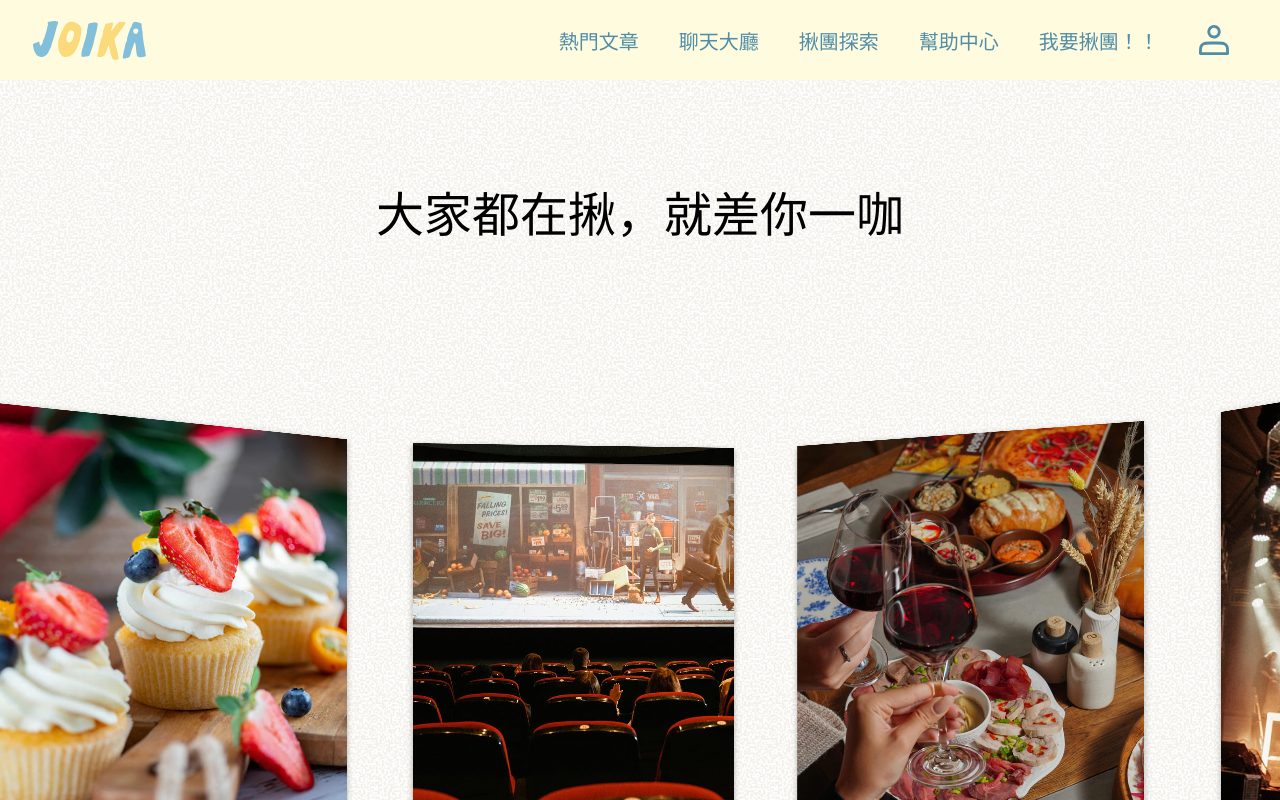
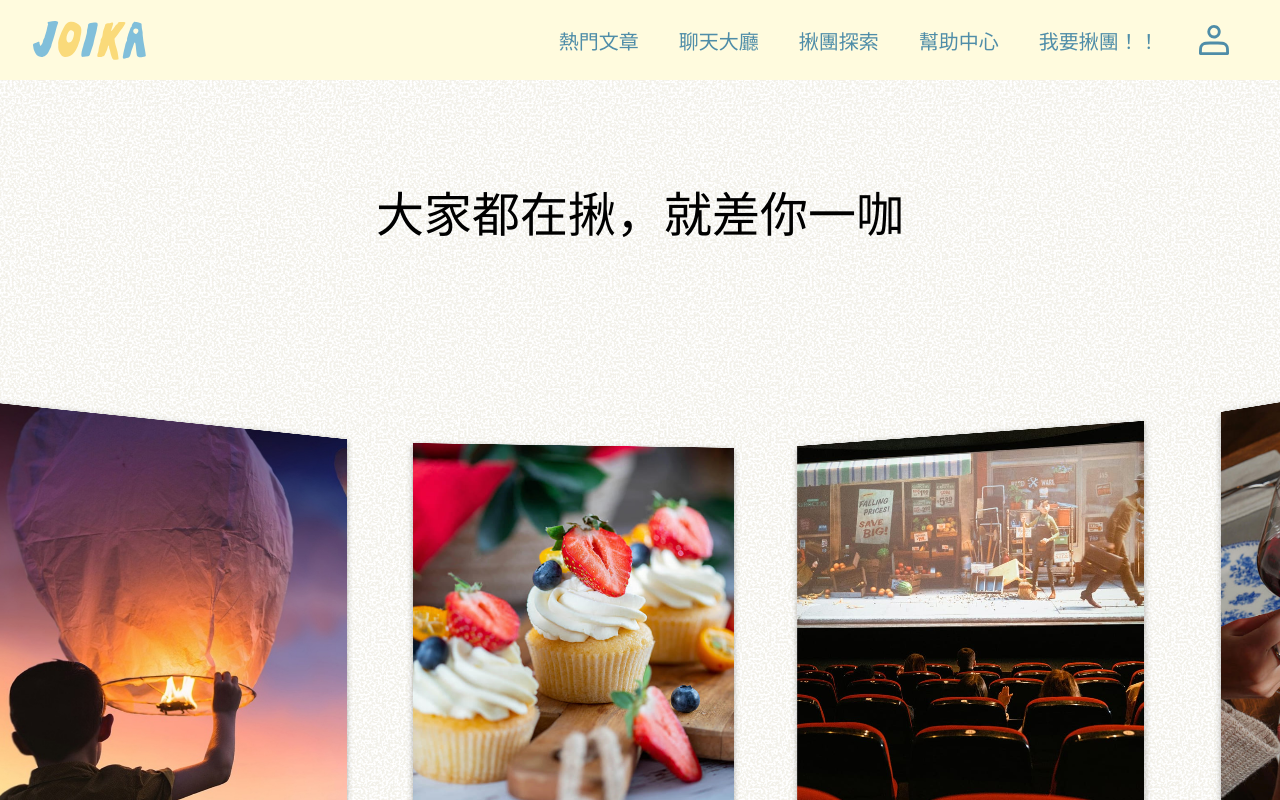
Before and after one commit to Jasonwen1512/joika, a Vue app: page /cjd101/g2/front/group/group-explore in a window 1280 px wide. Shown: the top 800 px of the page. Built offline with nearby package versions, Linux system fonts and the light colour scheme; a web font is replaced by a local one.

Commit message:
輪播木馬動畫，加上點擊跳轉

```diff
--- a/src/components/group/group-explore/carousel.vue
+++ b/src/components/group/group-explore/carousel.vue
@@ -1,6 +1,10 @@
 <script setup>
 import { ref, onMounted } from "vue";
+import { ActivityCategories } from "@/assets/data/fake-activity-category";
 import gsap from "gsap";
+
+const list = [...ActivityCategories].splice(1, 12);
+// console.log(list);
 
 const updateCardPositions = () => {
   const cards = document.querySelectorAll(".scene .content .card");
@@ -22,14 +26,14 @@ const updateCardPositions = () => {
   });
 };
 
-const imgList = Array.from({ length: 12 }, (_, i) => {
-  return new URL(
-    `/src/assets/img/group/group-explore/group-explore-banner-img/img${
-      i + 1
-    }.jpg`,
-    import.meta.url
-  ).href;
-});
+// const imgList = Array.from({ length: 12 }, (_, i) => {
+//   return new URL(
+//     `/src/assets/img/group/group-explore/group-explore-banner-img/img${
+//       i + 1
+//     }.jpg`,
+//     import.meta.url
+//   ).href;
+// });
 
 let rotateTween = ref(null);
 
@@ -111,15 +115,15 @@ onMounted(() => {
     <div class="content">
       <div
         class="card"
-        v-for="(img, index) in imgList"
+        v-for="(item, index) in list"
         :key="index"
         :style="`--i: ${index}`"
         @mouseenter="hoverIn"
         @mouseleave="hoverOut"
       >
         <!-- 先暫時都回到首頁，之後再改 -->
-        <router-link to="/home">
-          <img :src="img" :alt="`img-${index + 1}`" />
+        <router-link :to="`/activity?category=${item.id}`">
+          <img :src="item.img" :alt="`img-${index + 1}`" />
         </router-link>
       </div>
       <!-- <img
```
